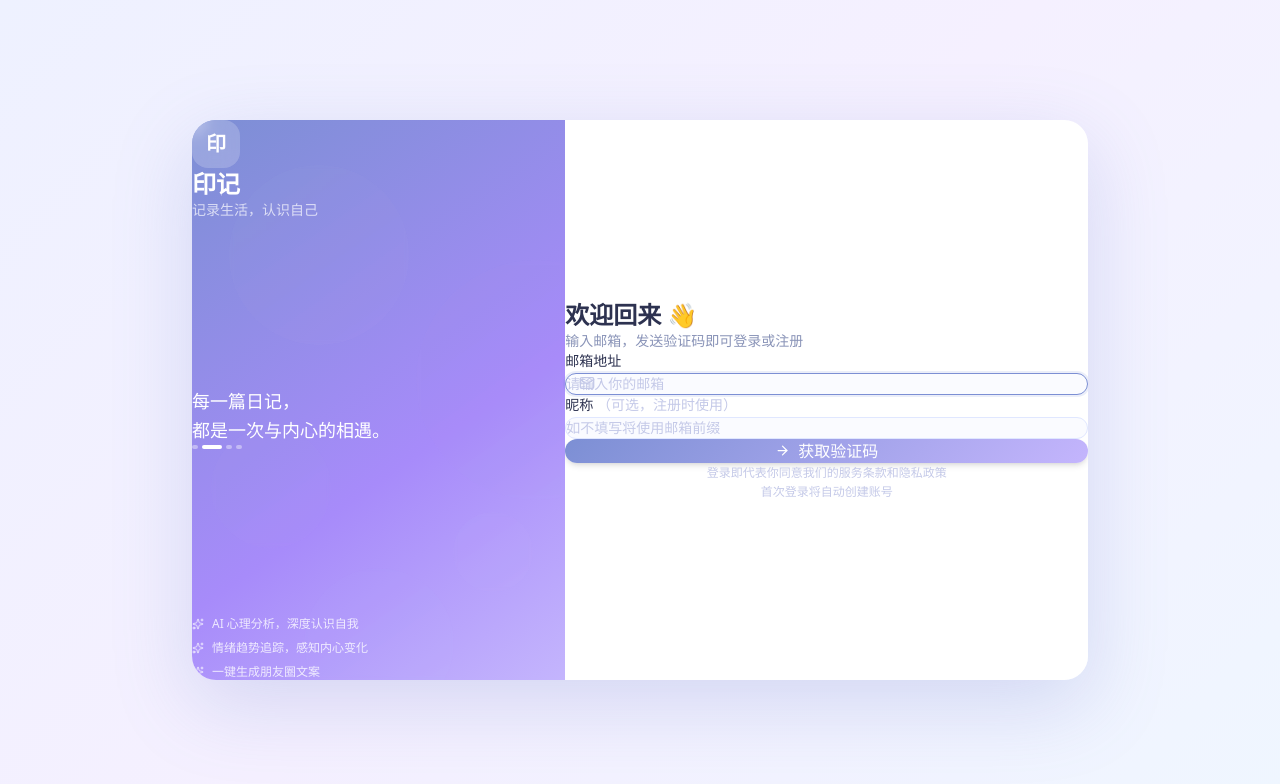
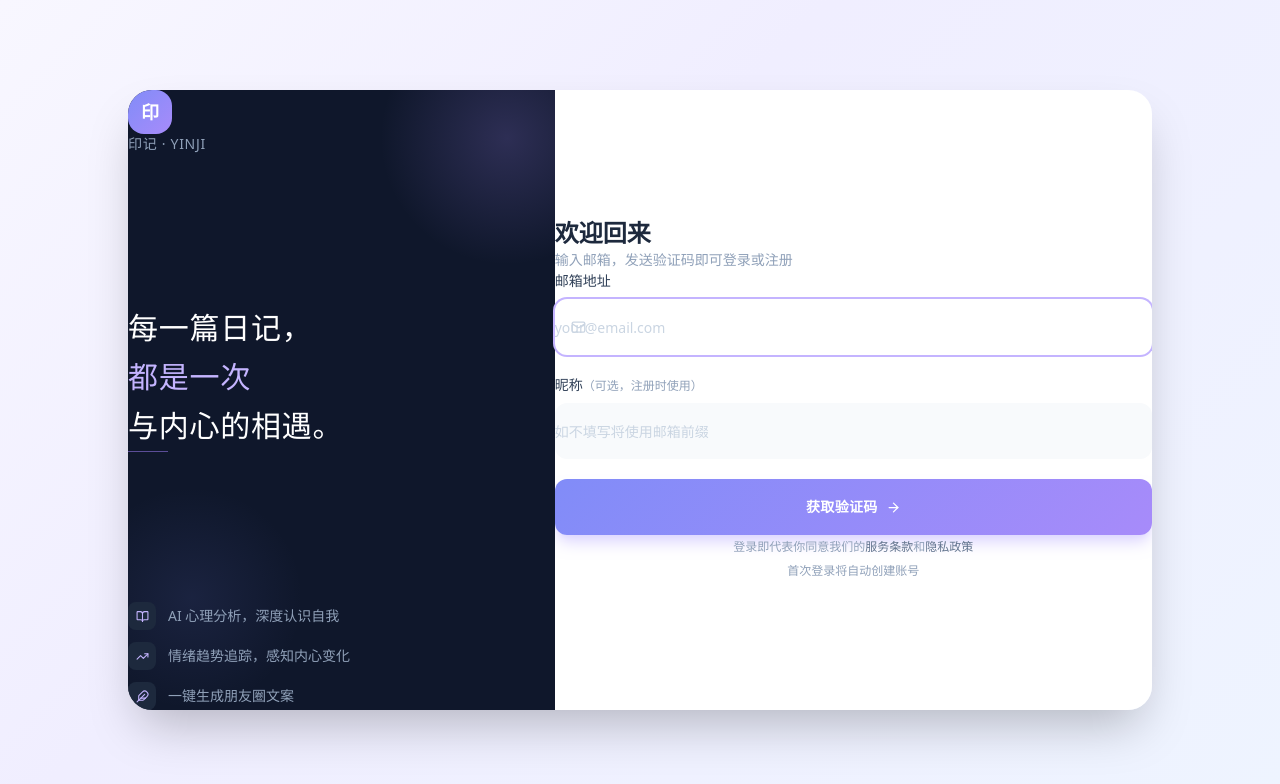
Before and after one commit to arvelvale/-, a React app in the folder frontend/: page /login in a window 1280 px wide. Shown: the top 784 px of the page. Built offline with nearby package versions, Linux system fonts and the light colour scheme; the HTML template or start-up script is replaced by a standard one.

Commit message:
feat: 重构登录页UI - 深色品牌左栏+纯白表单右栏，治愈系高级感设计

```diff
--- a/frontend/src/pages/LoginPage.tsx
+++ b/frontend/src/pages/LoginPage.tsx
@@ -1,38 +1,50 @@
 import { useState, useEffect, useRef } from 'react'
 import { useNavigate } from 'react-router-dom'
-import { Mail, ArrowRight, RefreshCw, Sparkles } from 'lucide-react'
+import { Mail, ArrowRight, RefreshCw, BookOpen, TrendingUp, Feather } from 'lucide-react'
 import api from '../lib/api'
 
-/* ── 装饰性浮动气泡 ────────────────────────────────────── */
-const BUBBLES = [
-  { size: 180, top: '8%',  left: '10%',  delay: '0s',   opacity: 0.18 },
-  { size: 120, top: '55%', left: '5%',   delay: '1.2s', opacity: 0.12 },
-  { size: 240, top: '25%', left: '60%',  delay: '0.6s', opacity: 0.10 },
-  { size: 80,  top: '70%', left: '70%',  delay: '1.8s', opacity: 0.15 },
-  { size: 150, top: '80%', left: '30%',  delay: '0.9s', opacity: 0.08 },
-]
-
-const QUOTES = [
-  '写下今天，\n读懂自己。',
-  '每一篇日记，\n都是一次与内心的相遇。',
-  '记录的力量，\n在于让模糊变清晰。',
-  '印记，\n是你给自己最好的礼物。',
-]
-
 /* ── Toast ─────────────────────────────────────────────── */
-function Toast({ msg, type = 'info' }: { msg: string; type?: 'info' | 'error' | 'success' }) {
+type ToastType = 'info' | 'error' | 'success'
+function Toast({ msg, type = 'info' }: { msg: string; type?: ToastType }) {
   if (!msg) return null
-  const bg =
-    type === 'error'   ? 'linear-gradient(135deg,#EF5350,#FF7043)' :
-    type === 'success' ? 'linear-gradient(135deg,#4CAF50,#66BB6A)'  :
-                         'linear-gradient(135deg,#7C8FD4,#C4B5FD)'
+  const colors: Record<ToastType, string> = {
+    error:   'bg-rose-500',
+    success: 'bg-emerald-500',
+    info:    'bg-slate-700',
+  }
   return (
-    <div className="fixed bottom-6 left-1/2 -translate-x-1/2 z-50 px-5 py-2.5 rounded-2xl text-sm font-medium text-white shadow-lg pointer-events-none"
-      style={{ background: bg }}>
+    <div className={`fixed bottom-8 left-1/2 -translate-x-1/2 z-50 px-6 py-3 rounded-2xl text-sm font-medium text-white shadow-xl pointer-events-none ${colors[type]}`}>
       {msg}
     </div>
   )
 }
+
+/* ── Input 组件 ─────────────────────────────────────────── */
+function Field({
+  label, hint, children,
+}: { label: string; hint?: string; children: React.ReactNode }) {
+  return (
+    <div className="flex flex-col gap-2">
+      <label className="text-sm font-medium text-slate-700">
+        {label}
+        {hint && <span className="ml-1.5 text-slate-400 font-normal text-xs">{hint}</span>}
+      </label>
+      {children}
+    </div>
+  )
+}
+
+const inputCls =
+  'w-full h-14 px-4 rounded-xl bg-slate-50 hover:bg-slate-100 focus:bg-white ' +
+  'focus:outline-none focus:ring-2 focus:ring-violet-300 ' +
+  'text-slate-800 placeholder-slate-300 transition-all duration-200 text-sm'
+
+/* ── Features ───────────────────────────────────────────── */
+const FEATURES = [
+  { icon: BookOpen,   text: 'AI 心理分析，深度认识自我' },
+  { icon: TrendingUp, text: '情绪趋势追踪，感知内心变化' },
+  { icon: Feather,    text: '一键生成朋友圈文案' },
+]
 
 /* ── Main ───────────────────────────────────────────────── */
 export default function LoginPage() {
@@ -43,16 +55,14 @@ export default function LoginPage() {
   const [step, setStep]           = useState<'email' | 'code'>('email')
   const [countdown, setCountdown] = useState(0)
   const [loading, setLoading]     = useState(false)
-  const [toast, setToast]         = useState({ msg: '', type: 'info' as 'info' | 'error' | 'success' })
-  const [quoteIdx]                = useState(() => Math.floor(Math.random() * QUOTES.length))
+  const [toast, setToast]         = useState({ msg: '', type: 'info' as ToastType })
   const timerRef                  = useRef<ReturnType<typeof setInterval> | null>(null)
 
-  // Already logged in → redirect
   useEffect(() => {
     if (localStorage.getItem('token')) navigate('/diary', { replace: true })
   }, [navigate])
 
-  const tip = (msg: string, type: 'info' | 'error' | 'success' = 'info') => {
+  const tip = (msg: string, type: ToastType = 'info') => {
     setToast({ msg, type })
     setTimeout(() => setToast({ msg: '', type: 'info' }), 3000)
   }
@@ -103,8 +113,7 @@ export default function LoginPage() {
     setLoading(true)
     try {
       const res = await api.post('/auth/email-login', {
-        email,
-        code,
+        email, code,
         username: username || email.split('@')[0],
       })
       const data = res.data?.data
@@ -113,8 +122,7 @@ export default function LoginPage() {
       tip('登录成功 🎉', 'success')
       setTimeout(() => navigate('/diary', { replace: true }), 800)
     } catch (err: any) {
-      const detail = err.response?.data?.detail
-      tip(detail ?? '验证码错误或已过期', 'error')
+      tip(err.response?.data?.detail ?? '验证码错误或已过期', 'error')
     } finally {
       setLoading(false)
     }
@@ -122,184 +130,170 @@ export default function LoginPage() {
 
   const handleKeyDown = (e: React.KeyboardEvent) => {
     if (e.key !== 'Enter') return
-    if (step === 'email') handleSendCode()
-    else handleVerify()
+    step === 'email' ? handleSendCode() : handleVerify()
   }
 
   return (
     <>
       <Toast msg={toast.msg} type={toast.type} />
 
-      <div className="min-h-full flex items-center justify-center p-6">
+      {/* 全屏背景容器 */}
+      <div className="min-h-full flex items-center justify-center p-8"
+        style={{ background: 'linear-gradient(135deg,#f8f7ff 0%,#f0eeff 40%,#eef4ff 100%)' }}>
 
-        {/* Card: left bg + right form */}
-        <div className="w-full max-w-4xl flex rounded-3xl overflow-hidden" style={{ minHeight: 560, boxShadow: '0 24px 80px rgba(100,120,200,0.22)' }}>
+        {/* 卡片主体：左右分栏，撑满可用宽度 */}
+        <div className="w-full max-w-5xl flex rounded-3xl overflow-hidden shadow-2xl"
+          style={{ minHeight: 620 }}>
 
-          {/* ── Left: Background Panel ── */}
-          <div className="hidden md:flex w-5/12 flex-col justify-between p-12 relative overflow-hidden flex-shrink-0"
-            style={{ background: 'linear-gradient(145deg,#7C8FD4 0%,#A78BFA 60%,#C4B5FD 100%)' }}>
+          {/* ══════════════════════════════════════
+              左侧：深色品牌区 bg-slate-900
+          ══════════════════════════════════════ */}
+          <div className="hidden md:flex w-5/12 flex-col justify-between p-12 bg-slate-900 relative overflow-hidden flex-shrink-0">
 
-            {/* Decorative bubbles */}
-            {BUBBLES.map((b, i) => (
-              <div key={i} className="absolute rounded-full"
-                style={{
-                  width: b.size, height: b.size,
-                  top: b.top, left: b.left,
-                  background: 'rgba(255,255,255,0.15)',
-                  backdropFilter: 'blur(2px)',
-                  opacity: b.opacity,
-                  animation: `float 6s ease-in-out ${b.delay} infinite alternate`,
-                }} />
-            ))}
+            {/* 顶部光晕装饰 */}
+            <div className="absolute -top-20 -right-20 w-64 h-64 rounded-full opacity-20"
+              style={{ background: 'radial-gradient(circle,#a78bfa,transparent 70%)' }} />
+            <div className="absolute bottom-0 -left-12 w-56 h-56 rounded-full opacity-10"
+              style={{ background: 'radial-gradient(circle,#818cf8,transparent 70%)' }} />
 
-            {/* Logo */}
+            {/* Logo 区 */}
             <div className="relative z-10">
-              <div className="w-12 h-12 rounded-2xl bg-white/20 backdrop-blur-sm flex items-center justify-center text-white text-xl font-bold mb-4">
+              <div className="w-11 h-11 rounded-2xl flex items-center justify-center text-white text-lg font-semibold mb-5"
+                style={{ background: 'linear-gradient(135deg,#818cf8,#a78bfa)' }}>
                 印
               </div>
-              <h1 className="text-white text-2xl font-bold">印记</h1>
-              <p className="text-white/70 text-sm mt-1">记录生活，认识自己</p>
+              <p className="text-slate-400 text-sm tracking-wider uppercase">印记 · Yinji</p>
             </div>
 
-            {/* Quote */}
+            {/* 中间大标语 */}
             <div className="relative z-10">
-              <p className="text-white text-lg font-medium leading-relaxed whitespace-pre-line">
-                {QUOTES[quoteIdx]}
+              <p className="text-white text-3xl font-light leading-relaxed tracking-wide">
+                每一篇日记，<br />
+                <span className="text-violet-300">都是一次</span><br />
+                与内心的相遇。
               </p>
-              <div className="flex gap-1 mt-4">
-                {QUOTES.map((_, i) => (
-                  <div key={i} className="h-1 rounded-full transition-all"
-                    style={{
-                      width: i === quoteIdx ? 20 : 6,
-                      background: i === quoteIdx ? 'white' : 'rgba(255,255,255,0.4)',
-                    }} />
-                ))}
-              </div>
+              <div className="mt-6 w-10 h-px bg-violet-400/50" />
             </div>
 
-            {/* Bottom features */}
-            <div className="relative z-10 flex flex-col gap-2">
-              {['AI 心理分析，深度认识自我', '情绪趋势追踪，感知内心变化', '一键生成朋友圈文案'].map(f => (
-                <div key={f} className="flex items-center gap-2">
-                  <Sparkles size={12} className="text-white/70 flex-shrink-0" />
-                  <span className="text-white/80 text-xs">{f}</span>
+            {/* 底部功能列表 */}
+            <div className="relative z-10 flex flex-col gap-3">
+              {FEATURES.map(({ icon: Icon, text }) => (
+                <div key={text} className="flex items-center gap-3">
+                  <div className="w-7 h-7 rounded-lg bg-slate-800 flex items-center justify-center flex-shrink-0">
+                    <Icon size={13} className="text-violet-300" />
+                  </div>
+                  <span className="text-slate-400 text-sm">{text}</span>
                 </div>
               ))}
             </div>
           </div>
 
-          {/* ── Right: Form Panel ── */}
-          <div className="flex-1 bg-white flex flex-col justify-center px-12 py-10">
+          {/* ══════════════════════════════════════
+              右侧：纯白表单区
+          ══════════════════════════════════════ */}
+          <div className="flex-1 bg-white flex flex-col justify-center p-12">
 
-            {/* Mobile logo */}
-            <div className="flex items-center gap-2 mb-8 md:hidden">
-              <div className="w-9 h-9 rounded-xl flex items-center justify-center text-white font-bold"
-                style={{ background: 'linear-gradient(135deg,#7C8FD4,#C4B5FD)' }}>印</div>
-              <span className="text-lg font-bold text-[#2D3250]">印记</span>
+            {/* 移动端 Logo（仅小屏显示） */}
+            <div className="flex items-center gap-2.5 mb-10 md:hidden">
+              <div className="w-9 h-9 rounded-xl flex items-center justify-center text-white text-sm font-semibold"
+                style={{ background: 'linear-gradient(135deg,#818cf8,#a78bfa)' }}>印</div>
+              <span className="text-lg font-semibold text-slate-800">印记</span>
             </div>
 
-            <h2 className="text-2xl font-bold text-[#2D3250] mb-1">
-              {step === 'email' ? '欢迎回来 👋' : '验证邮箱 📬'}
-            </h2>
-            <p className="text-sm text-[#8A94B8] mb-8">
-              {step === 'email'
-                ? '输入邮箱，发送验证码即可登录或注册'
-                : `验证码已发送至 ${email}`}
-            </p>
+            {/* 标题区 */}
+            <div className="mb-10">
+              <h2 className="text-2xl font-semibold text-slate-800 mb-2">
+                {step === 'email' ? '欢迎回来' : '验证你的邮箱'}
+              </h2>
+              <p className="text-sm text-slate-400 leading-relaxed">
+                {step === 'email'
+                  ? '输入邮箱，发送验证码即可登录或注册'
+                  : <span>验证码已发送至 <span className="text-slate-600 font-medium">{email}</span></span>}
+              </p>
+            </div>
 
             {step === 'email' ? (
               /* ── Step 1: Email ── */
-              <div className="space-y-4">
-                <div>
-                  <label className="block text-sm font-medium text-[#2D3250] mb-1.5">邮箱地址</label>
+              <div className="flex flex-col gap-5">
+                <Field label="邮箱地址">
                   <div className="relative">
-                    <Mail size={16} className="absolute left-3.5 top-1/2 -translate-y-1/2 text-[#C4C9E8]" />
+                    <Mail size={15} className="absolute left-4 top-1/2 -translate-y-1/2 text-slate-300 pointer-events-none" />
                     <input
                       type="email" value={email}
                       onChange={e => setEmail(e.target.value)}
                       onKeyDown={handleKeyDown}
-                      placeholder="请输入你的邮箱"
-                      className="w-full pl-10 pr-4 py-3 rounded-xl border border-[#E0E7FF] bg-[#FAFBFF] text-[#2D3250] placeholder-[#C4C9E8] focus:outline-none focus:border-[#7C8FD4] focus:ring-2 focus:ring-[#7C8FD4]/15 transition-all text-sm"
+                      placeholder="your@email.com"
+                      className={inputCls + ' pl-11'}
                       autoFocus
                     />
                   </div>
-                </div>
+                </Field>
 
-                <div>
-                  <label className="block text-sm font-medium text-[#2D3250] mb-1.5">
-                    昵称 <span className="text-[#C4C9E8] font-normal">（可选，注册时使用）</span>
-                  </label>
+                <Field label="昵称" hint="（可选，注册时使用）">
                   <input
                     type="text" value={username}
                     onChange={e => setUsername(e.target.value)}
                     onKeyDown={handleKeyDown}
                     placeholder="如不填写将使用邮箱前缀"
-                    className="w-full px-4 py-3 rounded-xl border border-[#E0E7FF] bg-[#FAFBFF] text-[#2D3250] placeholder-[#C4C9E8] focus:outline-none focus:border-[#7C8FD4] focus:ring-2 focus:ring-[#7C8FD4]/15 transition-all text-sm"
+                    className={inputCls}
                   />
-                </div>
+                </Field>
 
                 <button onClick={handleSendCode} disabled={loading}
-                  className="w-full flex items-center justify-center gap-2 py-3.5 rounded-xl text-white font-medium shadow-md hover:shadow-lg hover:-translate-y-0.5 transition-all disabled:opacity-60 disabled:cursor-not-allowed mt-2"
-                  style={{ background: 'linear-gradient(135deg,#7C8FD4,#C4B5FD)' }}>
+                  className="h-14 mt-1 w-full flex items-center justify-center gap-2 rounded-xl text-white text-sm font-semibold tracking-wide shadow-lg shadow-violet-200 hover:shadow-violet-300 hover:-translate-y-0.5 transition-all duration-200 disabled:opacity-50 disabled:cursor-not-allowed disabled:translate-y-0"
+                  style={{ background: 'linear-gradient(135deg,#818cf8 0%,#a78bfa 100%)' }}>
                   {loading
-                    ? <><RefreshCw size={15} className="animate-spin" />发送中...</>
-                    : <><ArrowRight size={15} />获取验证码</>}
+                    ? <><RefreshCw size={15} className="animate-spin" /><span>发送中...</span></>
+                    : <><span>获取验证码</span><ArrowRight size={15} /></>}
                 </button>
               </div>
             ) : (
-              /* ── Step 2: Verification Code ── */
-              <div className="space-y-4">
-                {/* 6-digit code input */}
-                <div>
-                  <label className="block text-sm font-medium text-[#2D3250] mb-1.5">6位验证码</label>
+              /* ── Step 2: Code ── */
+              <div className="flex flex-col gap-5">
+                <Field label="6位验证码">
                   <input
                     type="text" inputMode="numeric" pattern="\d*"
                     maxLength={6} value={code}
                     onChange={e => setCode(e.target.value.replace(/\D/g, ''))}
                     onKeyDown={handleKeyDown}
-                    placeholder="请输入验证码"
-                    className="w-full px-4 py-3.5 rounded-xl border border-[#E0E7FF] bg-[#FAFBFF] text-[#2D3250] placeholder-[#C4C9E8] focus:outline-none focus:border-[#7C8FD4] focus:ring-2 focus:ring-[#7C8FD4]/15 transition-all text-xl text-center tracking-[0.5em] font-bold"
+                    placeholder="——  ——  ——"
+                    className={inputCls + ' text-center text-2xl font-bold tracking-[0.6em] placeholder:text-lg placeholder:tracking-normal'}
                     autoFocus
                   />
-                </div>
+                </Field>
 
-                {/* Resend */}
                 <div className="flex items-center justify-between text-sm">
                   <button onClick={() => { setStep('email'); setCode('') }}
-                    className="text-[#8A94B8] hover:text-[#7C8FD4] transition-colors">
+                    className="text-slate-400 hover:text-slate-600 transition-colors">
                     ← 修改邮箱
                   </button>
                   <button onClick={handleResend} disabled={countdown > 0 || loading}
-                    className="text-[#7C8FD4] font-medium disabled:text-[#C4C9E8] disabled:cursor-not-allowed transition-colors">
-                    {countdown > 0 ? `${countdown}s 后重新发送` : '重新发送'}
+                    className="text-violet-500 font-medium hover:text-violet-700 disabled:text-slate-300 disabled:cursor-not-allowed transition-colors">
+                    {countdown > 0 ? `${countdown}s 后可重新发送` : '重新发送'}
                   </button>
                 </div>
 
                 <button onClick={handleVerify} disabled={loading || code.length !== 6}
-                  className="w-full flex items-center justify-center gap-2 py-3.5 rounded-xl text-white font-medium shadow-md hover:shadow-lg hover:-translate-y-0.5 transition-all disabled:opacity-60 disabled:cursor-not-allowed"
-                  style={{ background: 'linear-gradient(135deg,#7C8FD4,#C4B5FD)' }}>
+                  className="h-14 w-full flex items-center justify-center gap-2 rounded-xl text-white text-sm font-semibold tracking-wide shadow-lg shadow-violet-200 hover:shadow-violet-300 hover:-translate-y-0.5 transition-all duration-200 disabled:opacity-50 disabled:cursor-not-allowed disabled:translate-y-0"
+                  style={{ background: 'linear-gradient(135deg,#818cf8 0%,#a78bfa 100%)' }}>
                   {loading
-                    ? <><RefreshCw size={15} className="animate-spin" />验证中...</>
-                    : <><Sparkles size={15} />登录 / 注册</>}
+                    ? <><RefreshCw size={15} className="animate-spin" /><span>验证中...</span></>
+                    : <span>登录 / 注册</span>}
                 </button>
               </div>
             )}
 
-            <p className="text-xs text-[#C4C9E8] mt-6 text-center leading-relaxed">
-              登录即代表你同意我们的服务条款和隐私政策<br />
-              首次登录将自动创建账号
+            {/* 协议文字 */}
+            <p className="text-xs text-slate-400 mt-8 text-center leading-6">
+              登录即代表你同意我们的
+              <span className="text-slate-500 cursor-pointer hover:underline mx-0.5">服务条款</span>
+              和
+              <span className="text-slate-500 cursor-pointer hover:underline mx-0.5">隐私政策</span>
+              <br />首次登录将自动创建账号
             </p>
           </div>
         </div>
       </div>
-
-      {/* Float animation */}
-      <style>{`
-        @keyframes float {
-          from { transform: translateY(0px) scale(1); }
-          to   { transform: translateY(-20px) scale(1.05); }
-        }
-      `}</style>
     </>
   )
 }
```
